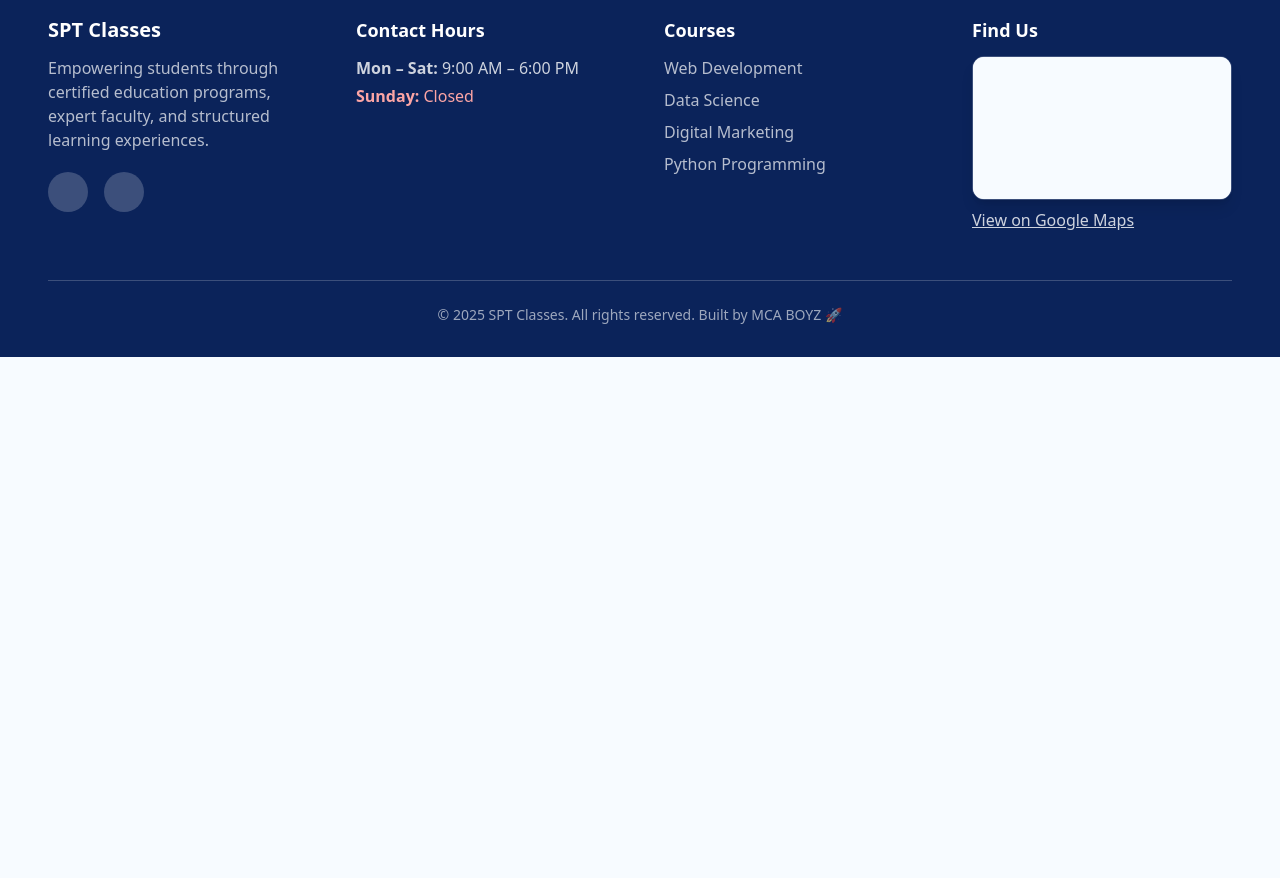
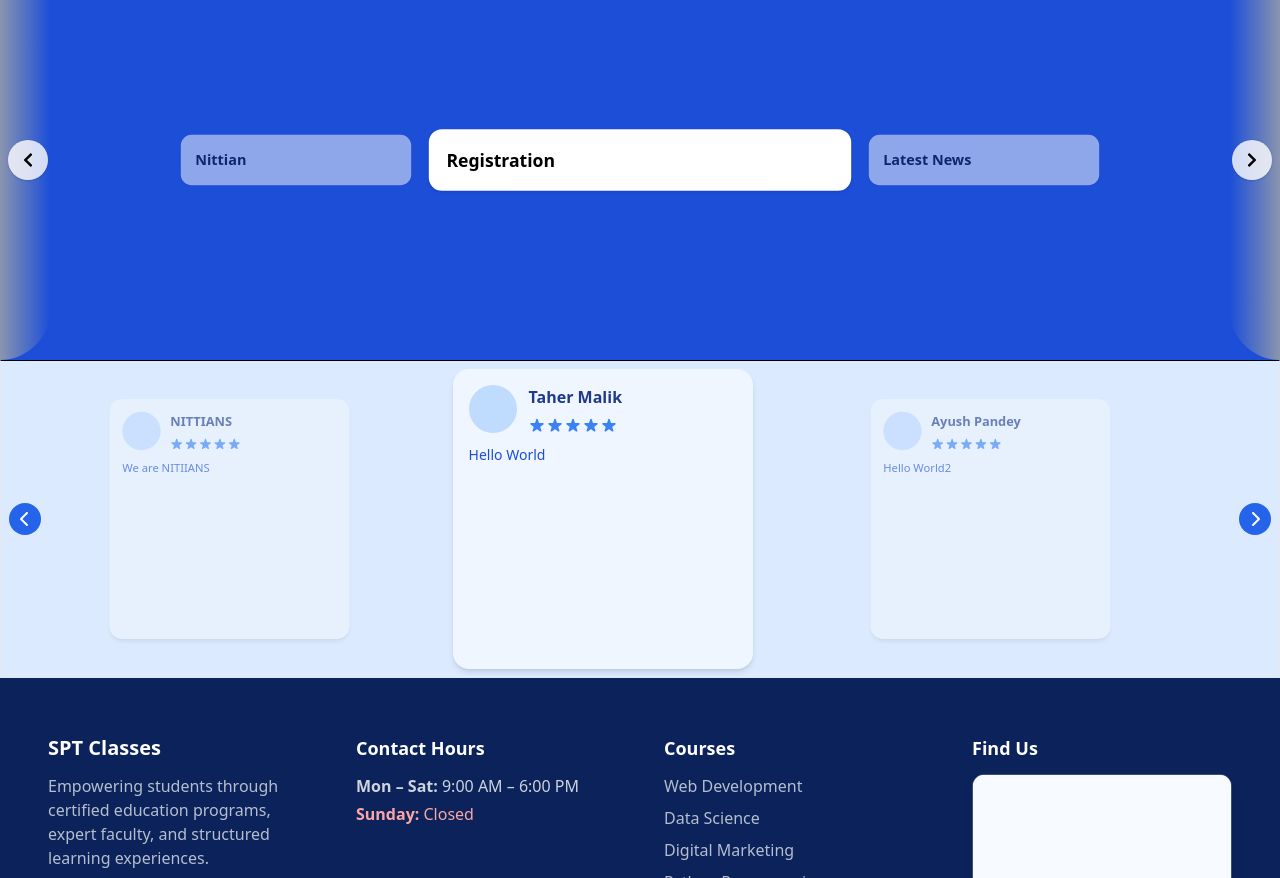
Before and after one commit to Ayyayush/SPT-Classes, a React (Create React App) app: page / in a window 1280 px wide. Shown: the part 720-1598 px from the top of the page. Before the commit the page ends 1077 px from the top, so only its background shows below. Built offline with nearby package versions, Linux system fonts and the light colour scheme.

Commit message:
Partially designed Review Section

```diff
--- a/src/components/LandingPage.jsx
+++ b/src/components/LandingPage.jsx
@@ -3,18 +3,20 @@ import { HeroComponent } from "./HeroComponent.jsx";
 
 
 import Courses from "./Courses.jsx";     // default export → no {}
-import Review from "./Review.jsx";       // default export → no {}
 import Footer from "./Footer.jsx";       // default export → no {}
 import ChooseUs from "./ChooseUs.jsx";   // default export
+import LatestNews from "./LatestNews.jsx";
+import ReviewComponent from "./Review.jsx";
 
 export default function LandingPage() {
   return (
     <>
       <Header />
       <HeroComponent />
+      <LatestNews/>
       <ChooseUs />
       <Courses />
-      <Review />
+      <ReviewComponent />
       <Footer />
     </>
   );
--- /dev/null
+++ b/src/components/LatestNews.jsx
@@ -0,0 +1,94 @@
+import { useState } from "react";
+import { FaChevronLeft, FaChevronRight } from "react-icons/fa";
+
+const cards = [
+    {
+        title: "Registration",
+        message:
+            "Get enrolled into government-certified education programs with expert faculty and structured learning paths.",
+    },
+    {
+        title: "Latest News",
+        message:
+            "Stay updated with academic events, new courses, and announcements from SPT Classes.",
+    },
+    {
+        title: "Discover Us",
+        message:
+            "Learn more about our vision, teaching methodology, and modern education ecosystem.",
+    },
+    {
+        title: "Nittian",
+        message:
+            "Taher Malik, Ayush Pandey & Abhishek Kumar",
+    },
+];
+
+export function News(props) {
+    return (
+        <div className={`bg-white rounded-xl p-4 shadow ${props?.className}`}>
+            <h2 className="font-bold">{props?.title}</h2>
+            <p>{props?.msg}</p>
+        </div>
+    );
+}
+
+export default function LatestNews() {
+    const [centerIndex, setCenterIndex] = useState(0);
+    const leftIndex = (centerIndex - 1 + cards.length) % cards.length;
+    const rightIndex = (centerIndex + 1) % cards.length;
+
+    const leftCard = cards[leftIndex];
+    const centerCard = cards[centerIndex];
+    const rightCard = cards[rightIndex];
+    const prev = () => {
+        setCenterIndex((prev) => (prev - 1 + cards.length) % cards.length);
+    };
+
+    const next = () => {
+        setCenterIndex((prev) => (prev + 1) % cards.length);
+    };
+
+    return (
+        <div className="relative flex items-center justify-center w-full h-[400px] bg-blue-700">
+            {/* Left Button */}
+            <button
+                onClick={prev}
+                className="absolute left-2 z-10 p-3 rounded-full bg-white/80 hover:bg-white shadow"
+            >
+                <FaChevronLeft />
+            </button>
+
+            {/* Cards */}
+            <div className="flex items-center justify-center gap-4 w-full h-[100%] overflow-hidden ">
+                {/* Left fade */}
+                <div className="pointer-events-none absolute left-0 top-0 h-full w-[50px]
+                  bg-gradient-to-r from-[#8a95af] to-transparent rounded-l rounded-full"></div>
+
+                {/* Right fade */}
+                <div className="pointer-events-none absolute right-0 top-0 h-full w-[50px]
+                  bg-gradient-to-l from-[#8a95af] to-transparent rounded-r rounded-full"></div>
+
+                {/* Content */}
+                <div className="flex items-center justify-center gap-6 w-full h-full">
+
+                    <News {...leftCard} className="w-[20%] scale-90 opacity-50 transition-all duration-300" />
+
+                    <News {...centerCard} className="w-[30%] scale-110 opacity-100 transition-all duration-300"/>
+
+                    <News {...rightCard} className="w-[20%] scale-90 opacity-50 transition-all duration-300" />
+
+                </div>
+
+            </div>
+
+            {/* Right Button */}
+            <button
+                onClick={next}
+                className="absolute right-2 z-10 p-3 rounded-full bg-white/80 hover:bg-white shadow"
+            >
+                <FaChevronRight />
+            </button>
+        </div>
+    );
+}
--- a/src/components/Login.jsx
+++ b/src/components/Login.jsx
@@ -23,6 +23,7 @@ export function LeftLoginComponent() {
     </div>
   )
 }
+
 export function LoginSkeleton() {
   return (
     <div className="login-right animate-pulse">
@@ -69,7 +70,6 @@ export function LoginSkeleton() {
     </div>
   );
 }
-
 
 const RightLoginComponent = () => {
   const [email, setEmail] = useState("");
@@ -229,7 +229,6 @@ export default function Login() {
         <div className="login-box">
           <LeftLoginComponent />
           {skeleton ? <LoginSkeleton /> : <RightLoginComponent />}
-
         </div>
       </div>
     </>
--- a/src/components/Review.jsx
+++ b/src/components/Review.jsx
@@ -1,11 +1,233 @@
 import React from "react";
+import { useState,useEffect } from "react";
+import { FaChevronLeft,FaChevronRight } from "react-icons/fa6";
 
-const Review = () => {
+export function ReviewCardSkeleton() {
   return (
-    <div>
-      {/* Reviews Section (empty for now) */}
+    <div className="w-[300px] h-[300px] bg-blue-50 rounded-2xl shadow-md p-4 flex flex-col gap-3 animate-pulse">
+
+      {/* User section */}
+      <div className="flex items-center gap-3">
+
+        {/* Avatar */}
+        <div className="h-12 w-12 rounded-full bg-blue-200"></div>
+
+        {/* Name + stars */}
+        <div className="flex flex-col gap-2">
+
+          {/* Name */}
+          <div className="h-4 w-24 bg-blue-200 rounded"></div>
+
+          {/* Stars */}
+          <div className="flex gap-1">
+            <div className="h-4 w-4 bg-blue-200 rounded"></div>
+            <div className="h-4 w-4 bg-blue-200 rounded"></div>
+            <div className="h-4 w-4 bg-blue-200 rounded"></div>
+            <div className="h-4 w-4 bg-blue-200 rounded"></div>
+            <div className="h-4 w-4 bg-blue-200 rounded"></div>
+          </div>
+        </div>
+      </div>
+
+      {/* Message lines */}
+      <div className="flex flex-col gap-2 mt-1">
+        <div className="h-3 w-[90%] bg-blue-200 rounded"></div>
+        <div className="h-3 w-[80%] bg-blue-200 rounded"></div>
+        <div className="h-3 w-[70%] bg-blue-200 rounded"></div>
+        <div className="h-3 w-[60%] bg-blue-200 rounded"></div>
+      </div>
+
     </div>
   );
+}
+
+
+export function ReviewCard(props) {
+  return (
+    <div className="w-[300px] bg-blue-50 rounded-2xl shadow-md flex flex-col gap-3 hover:shadow-lg transition h-[300px] p-4">
+
+      {/* User Info */}
+      <div className="flex items-center gap-3">
+        {/* User Avatar */}
+        <div className="h-12 w-12 rounded-full bg-blue-200 flex items-center justify-center text-blue-800 font-semibold text-lg">
+
+        </div>
+
+        {/* User Name */}
+        <div className="flex flex-col">
+
+          <h3 className="text-blue-900 font-semibold text-sm sm:text-base">
+            {props?.username || "Anonymous"}
+          </h3>
+
+          {/*Rating */}
+          <div className="flex items-center gap-1 mt-2">
+            {/* Example: 5-star rating */}
+            <div className="flex gap-0.5">
+              {Array(5)
+                .fill(0)
+                .map((_, idx) => (
+                  <svg
+                    key={idx}
+                    xmlns="http://www.w3.org/2000/svg"
+                    className="h-4 w-4 text-blue-500"
+                    viewBox="0 0 20 20"
+                    fill="currentColor"
+                  >
+                    <path d="M9.049 2.927c.3-.921 1.603-.921 1.902 0l1.286 3.97a1 1 0 00.95.69h4.21c.969 0 1.371 1.24.588 1.81l-3.404 2.473a1 1 0 00-.364 1.118l1.286 3.97c.3.921-.755 1.688-1.54 1.118l-3.404-2.473a1 1 0 00-1.175 0l-3.404 2.473c-.784.57-1.838-.197-1.539-1.118l1.285-3.97a1 1 0 00-.364-1.118L2.025 9.397c-.783-.57-.38-1.81.588-1.81h4.21a1 1 0 00.95-.69l1.286-3.97z" />
+                  </svg>
+                ))}
+            </div>
+          </div>
+        </div>
+      </div>
+
+      {/* Message */}
+      <p className="text-blue-700 text-sm sm:text-[14px] line-clamp-4">
+        {props?.message}
+      </p>
+
+    </div>
+  );
+}
+
+
+export function Review(props) {
+  const [currentIndex, setCurrentIndex] = useState([0, ""]);
+
+  const total = props?.feedBack.length;
+
+  // Handle previous button
+  const handlePrev = () => {
+    setCurrentIndex((prev) => {
+      const oldArr = [...prev];
+      oldArr[0] = (oldArr[0] - 1 + total) % total;
+      oldArr[1] = "RIGHT";
+      return oldArr;
+    })
+  };
+
+  // Handle next button
+  const handleNext = () => {
+    setCurrentIndex((prev) => {
+      const oldArr = [...prev];
+      oldArr[0] = (oldArr[0] + 1) % total;
+      oldArr[1] = "LEFT";
+      return oldArr;
+    })
+
+  };
+
+
+  // Get 4 reviews to display
+  const getDisplayIndexes = () => {
+    if (total <= 3) return Array.from({ length: total }, (_, i) => i);
+
+    const left = (currentIndex[0] - 1 + total) % total;
+    const center = currentIndex[0];
+    const right = (currentIndex[0] + 1) % total;
+
+    return [left, center, right];
+  };
+
+  const displayIndexes = getDisplayIndexes();
+
+  useEffect(() => {
+    setTimeout(() => {
+      setCurrentIndex((prev) => {
+        const oldArr = [...prev];
+        oldArr[1] = "";
+        return oldArr;
+      })
+    }, 1000)
+  })
+
+
+  return (
+    <>
+      <div className="border-t-black border flex flex-row justify-around gap-2 p-2 items-center relative  bg-blue-100">
+        {/* Left Button */}
+        <button
+          onClick={handlePrev}
+          className="absolute left-2 z-10 p-2 bg-blue-600 text-white rounded-full hover:bg-blue-700 transition"
+        >
+          <FaChevronLeft />
+        </button>
+
+        {/* Reviews */}
+        <div className="flex items-center justify-between w-[90%]">
+          {displayIndexes.map((idx, i) => {
+            const review = props?.feedBack[idx];
+            let scale = 0.8;
+            let opacity = 0.6;
+
+            // center two cards focused
+            if (i === 1) {
+              scale = 1;
+              opacity = 1;
+            }
+
+
+            return (
+              <div
+                key={idx}
+                className="transition-all duration-200 flex-shrink-0"
+                style={{
+                  transform: `scale(${scale})`,
+                  opacity: opacity,
+                  width: "33%", // all 3 cards spaced equally
+                }}
+              >
+                {currentIndex[1] === "LEFT" ? i === 2 ? <ReviewCardSkeleton /> : <ReviewCard
+                  username={review.username}
+                  message={review.message}
+                /> : currentIndex[1] === "RIGHT" ? i === 0 ? <ReviewCardSkeleton /> : <ReviewCard
+                  username={review.username}
+                  message={review.message}
+                /> : <ReviewCard
+                  username={review.username}
+                  message={review.message} />}
+              </div>
+            );
+          })}
+        </div>
+
+        {/* Right Button */}
+        <button
+          onClick={handleNext}
+          className="absolute right-2 z-10 p-2 bg-blue-600 text-white rounded-full hover:bg-blue-700 transition"
+        >
+          <FaChevronRight />
+        </button>
+      </div>
+
+    </>
+  )
 };
 
-export default Review;
+export default function ReviewComponent() {
+  const feedBack = [
+    {
+      username: "Taher Malik",
+      message: "Hello World"
+    },
+    {
+      username: "Ayush Pandey",
+      message: "Hello World2"
+    },
+    {
+      username: "Abhisek Kumar",
+      message: "Hello World3"
+    },
+    {
+      username:"NITTIANS",
+      message:"We are NITIIANS"
+    }
+
+  ]
+  return (
+    <>
+      <Review feedBack={feedBack} />
+    </>
+  )
+}
```
Also changed, not shown: src/components/Signup.jsx (added).
